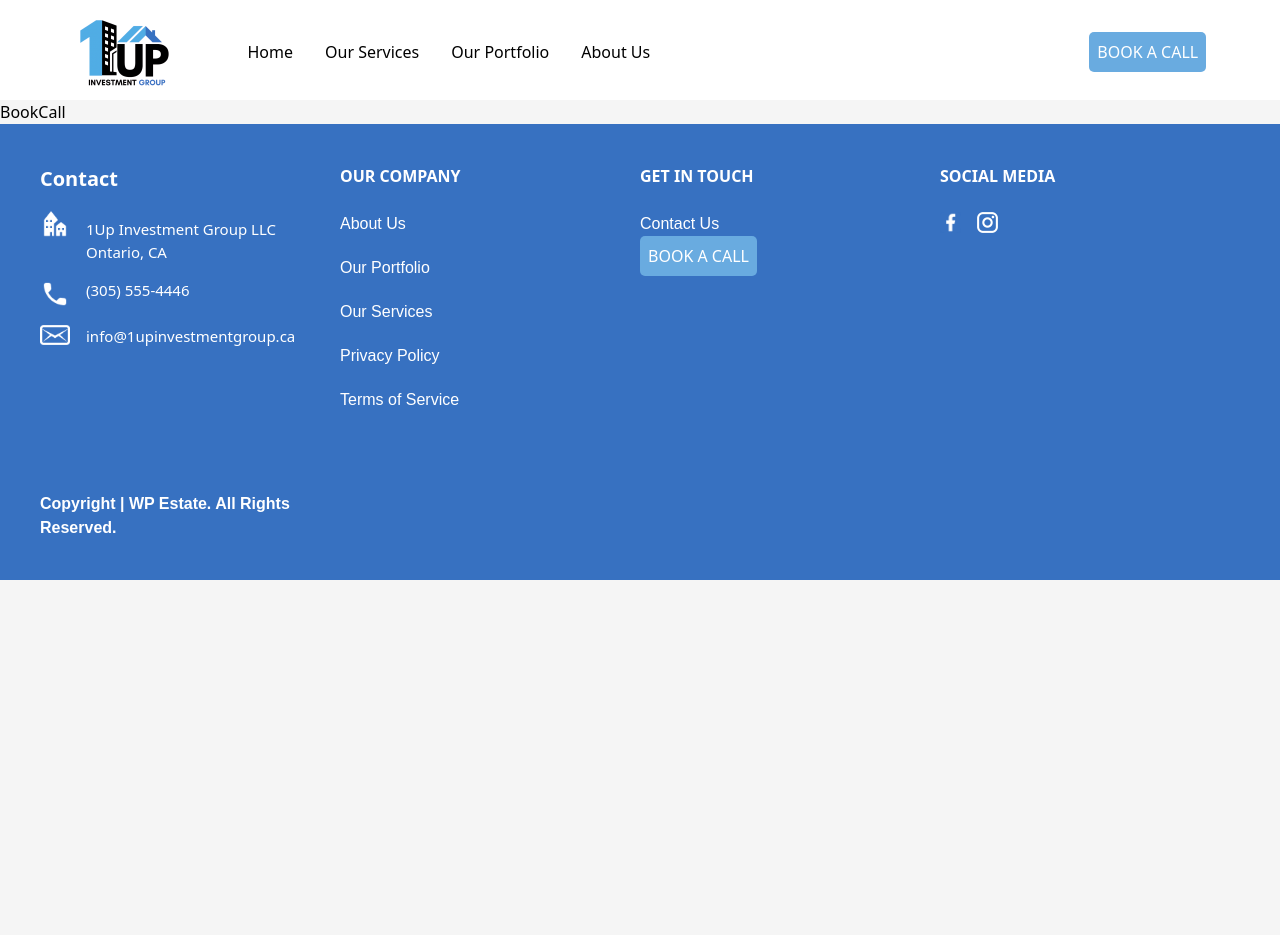
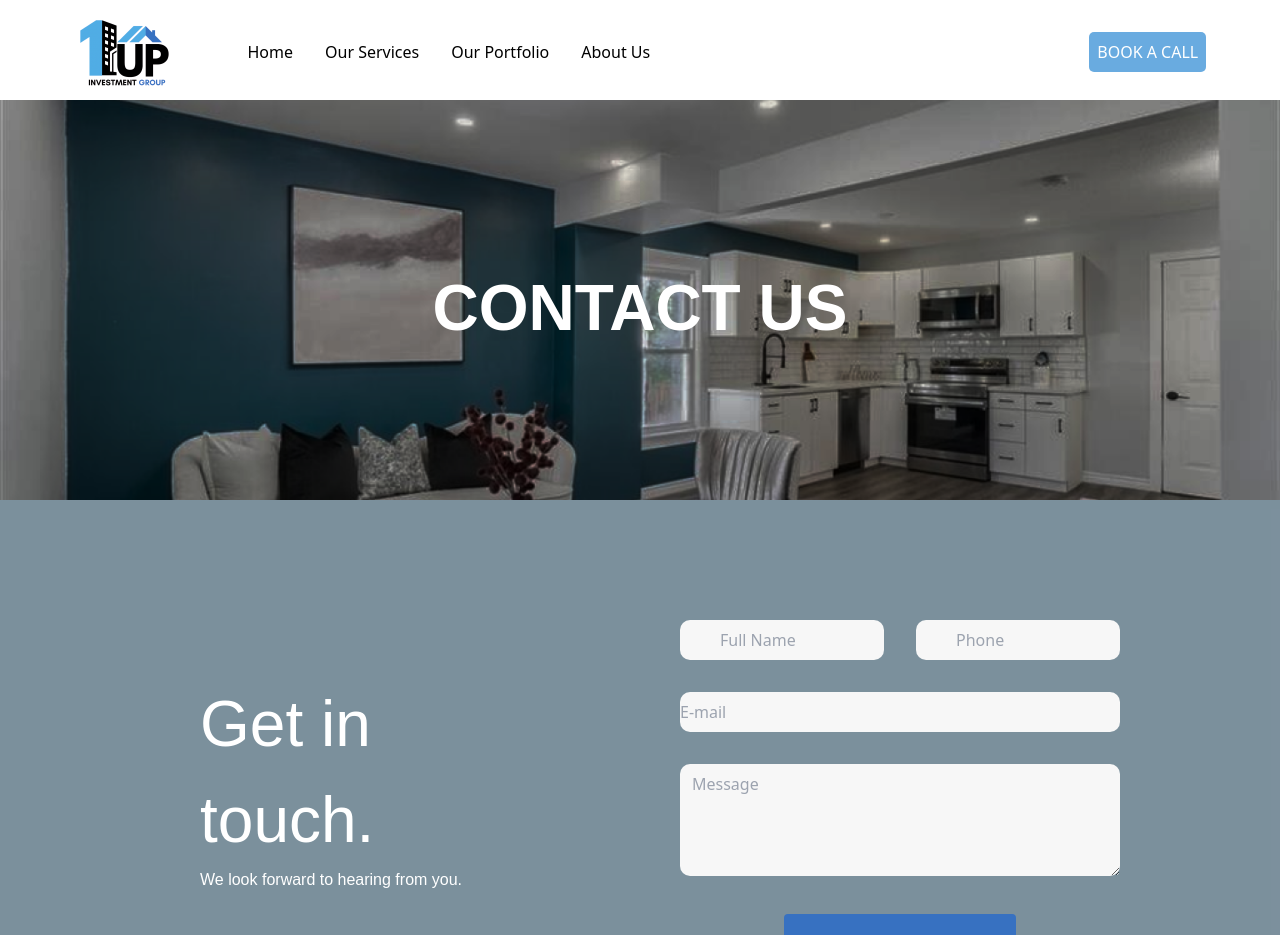
Before and after one commit to nyirurugoomar/Real-Estate, a React (Vite) app: page /BookCall in a window 1280 px wide. Shown: the top 935 px of the page. Before the commit the page ends 800 px from the top, so only its background shows below. Built offline with nearby package versions, Linux system fonts and the light colour scheme.

Commit message:
addding BookCall page and fix style for contact section on home page

```diff
--- a/src/components/Contact.jsx
+++ b/src/components/Contact.jsx
@@ -73,11 +73,13 @@ function Contact() {
                   rows="4"
                 ></textarea>
               </div>
+            </form>
+            <div className="flex justify-center">
+                <button className="bg-[#3771C1] text-white font-bold text-[20px] text-center p-4 rounded md:px-60">
+                Send Email
+                </button>
+              </div>
 
-            </form>
-            <button className="bg-[#3771C1] text-white   justify-center">
-            Send Email
-            </button>
           </div>
         </div>
         </Fade>
--- a/src/components/page/BookCall.jsx
+++ b/src/components/page/BookCall.jsx
@@ -2,7 +2,60 @@ import React from 'react'
 
 function BookCall() {
   return (
-    <div>BookCall</div>
+    <div className='w-full'>
+      <div className='bg-contact-banner-bg bg-cover p-10 justify-center text-center pt-20 h-[400px]'>
+         <h1 className="text-[32px] md:text-[48px] lg:text-[64px] font-bold text-white font-rajdhani uppercase pt-20">Contact us</h1>
+      </div>
+      <div className='grid grid-cols-1 lg:grid-cols-2 gap-20 text-black bg-[#032C45]/50 px-5 md:px-20 lg:px-40 py-20'>
+           <div className='p-10 mt-14 md:text-start text-center'>
+            <h1 className='md:text-[64px] text-[40px] font-rajdhani font-medium text-white '>Get in touch.</h1>
+            <p className='text-white md:text-[16px] text-[14px] md:mt-0 mt-4 font-rajdhani font-normal '>We look forward to hearing from you.</p>
+           </div>
+           <div className="md:mt-10">
+            <form className="grid grid-cols-1 gap-4" onSubmit="">
+              <div className='flex gap-8'>
+                <div className="mb-4">
+                  <input
+                    type="text"
+                    name="username"
+                    className="w-full px-10 py-2 rounded-[10px] focus:outline-none focus:ring-2 focus:ring-blue-500 bg-[#F7F7F7]"
+                    placeholder="Full Name"
+                  />
+                </div>
+                <div className="mb-4">
+                  <input
+                    type="text"
+                    name="lastname"
+                    className="w-full px-10 py-2 rounded-[10px] focus:outline-none focus:ring-2 focus:ring-blue-500 bg-[#F7F7F7]"
+                    placeholder="Phone"
+                  />
+                </div>
+              </div>
+              <div className="mb-4">
+                <input
+                  type="email"
+                  name="email"
+                  className="w-full  py-2 rounded-[10px] focus:outline-none focus:ring-2 focus:ring-blue-500 bg-[#F7F7F7]"
+                  placeholder="E-mail"
+                />
+              </div>
+              <div className="mb-4">
+                <textarea
+                  name="message"
+                  className="w-full px-3 py-2 rounded-[10px] focus:outline-none focus:ring-2 focus:ring-blue-500 bg-[#F7F7F7]"
+                  placeholder="Message"
+                  rows="4"
+                ></textarea>
+              </div>
+              <div className="flex justify-center">
+                <button className="bg-[#3771C1] text-white font-bold text-[20px] text-center p-4 rounded px-20">
+                  Submit
+                </button>
+              </div>
+            </form>
+          </div>
+      </div>
+    </div>
   )
 }
 
--- a/tailwind.config.js
+++ b/tailwind.config.js
@@ -18,7 +18,8 @@ export default {
         'about-bg':"url('./assets/bg-about.png')",
         'mission-bg':"url('./assets/mission-bg.png')",
         'banner-bg':"url('./assets/bg-banner.png')",
-        'about-banner-bg':"url('./assets/about-hero.png')"
+        'about-banner-bg':"url('./assets/about-hero.png')",
+        'contact-banner-bg':"url('./assets/bg-contact.png')",
 
       },
       textColor:{
```
Also changed, not shown: src/assets/bg-contact.png (added).
